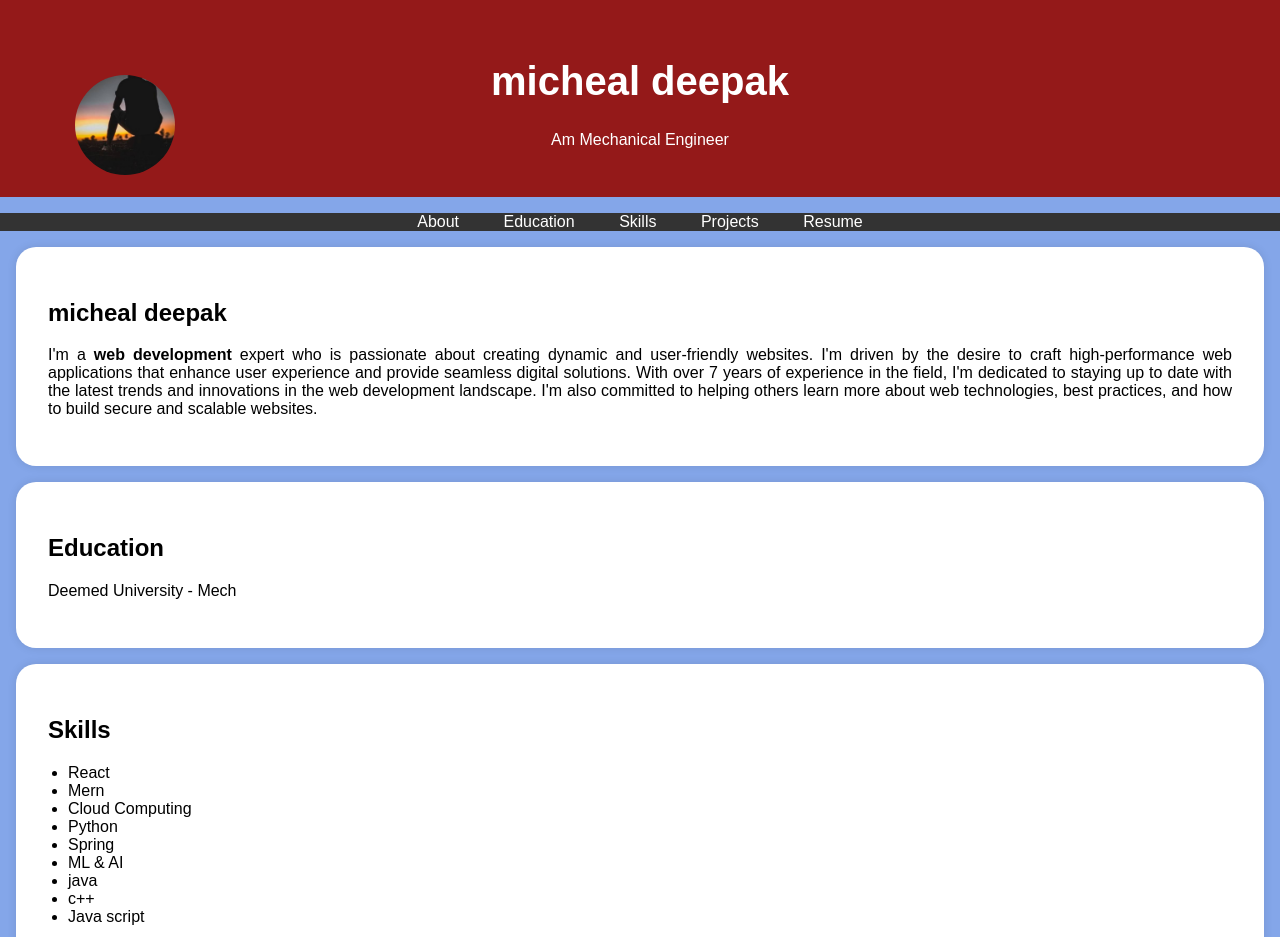
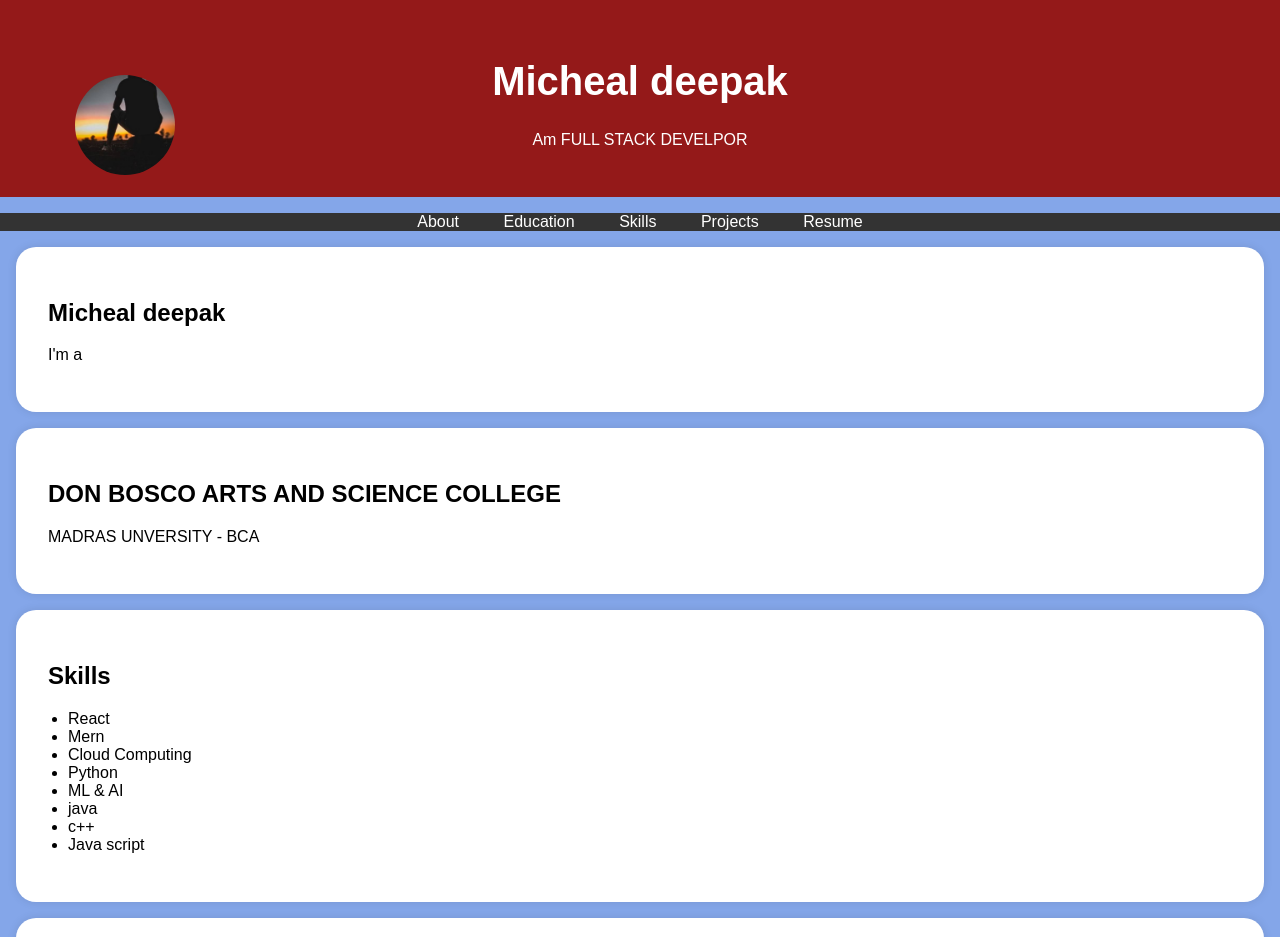
Before and after one commit to michaeldeepak1234/portfolio, a plain HTML site: page index.html in a window 1280 px wide. Shown: the top 937 px of the page. Drawn offline with Linux system fonts and the light colour scheme.

Commit message:
Update index.html

```diff
--- a/index.html
+++ b/index.html
@@ -97,8 +97,8 @@
         <div class="header-content">
             <!-- Add your profile picture here -->
             <img src="WhatsApp Image 2025-03-17 at 11.08.40 AM.jpeg" alt="Your Profile Picture" class="profile-picture">
-            <h1>micheal deepak</h1>
-            <p>Am Mechanical Engineer</p>
+            <h1>Micheal deepak</h1>
+            <p>Am FULL STACK DEVELPOR</p>
         </div>
     </header>
 
@@ -115,21 +115,18 @@
 
     <section id="about">
         <div class="section-content">
-            <h2>micheal deepak</h2>
-            <p>I'm a <b>web development</b> expert who is passionate about creating dynamic and user-friendly websites.
-                I'm driven by the desire to craft high-performance web applications that enhance user experience and provide
-                 seamless digital solutions. With over 7 years of experience in the field, I'm dedicated to staying up to date
-                 with the latest trends and innovations in the
-                 web development landscape. I'm also committed to helping others learn more about web technologies,
-                 best practices, and how to build secure and scalable websites.</p>
+            <h2>Micheal deepak</h2>
+            <p>I'm a <FULL STACK DEVELPOR</bContributed to Android application development using Android Studio and Google Firebase, leading to 1 million downloads on Google Play Store.
+Modernized a legacy system's architecture using Spring Boot and Microservices resulting in increased code quality and maintainability.
+Identified a crucial design flaw and optimized the codebase through reverse engineering, leading to a 35% increase in system performance.</p>
 
         </div>
     </section>
 
     <section id="education">
         <div class="section-content">
-            <h2>Education</h2>
-            <p>Deemed University  - Mech</p>
+            <h2>DON BOSCO ARTS AND SCIENCE COLLEGE</h2>
+            <p>MADRAS UNVERSITY - BCA</p>
 
 
         </div>
@@ -143,7 +140,7 @@
                 <li>Mern</li>
                 <li>Cloud Computing</li>
                 <li>Python</li>
-                <li>Spring</li>
+
                 <li>ML & AI</li>
                 <li>java</li>
                 <li>c++</li>
```
